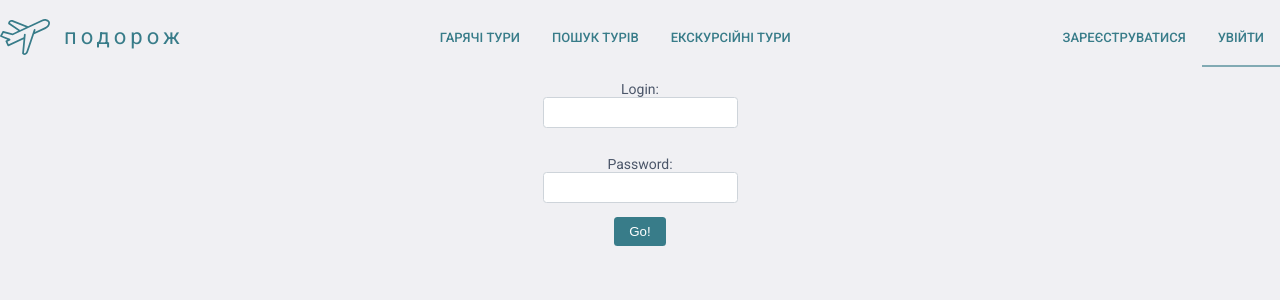
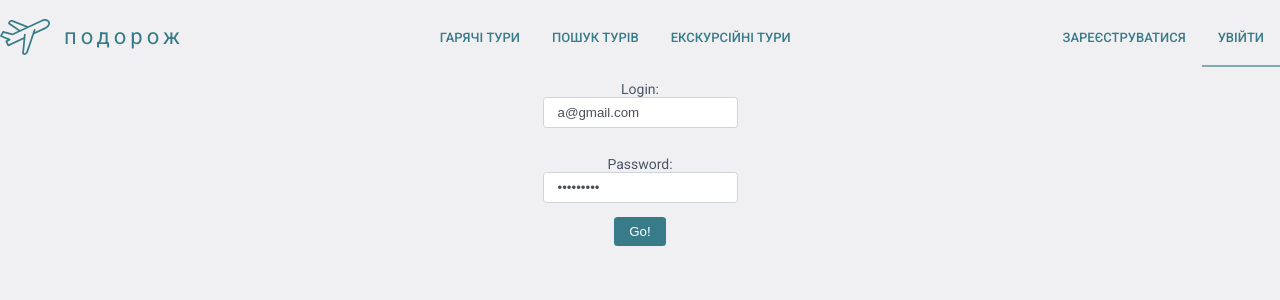
Before and after one commit to serejabogdan/tours-app, a React (Create React App) app: page /in in a window 1280 px wide. Shown: the top 300 px of the page. Built offline with nearby package versions, Linux system fonts and the light colour scheme.

Commit message:
added: local auth state and handleSubmit

```diff
--- a/src/components/auth/Signin/Signin.js
+++ b/src/components/auth/Signin/Signin.js
@@ -1,21 +1,43 @@
-import React from 'react';
+import React, {useState} from 'react';
 import './Signin.css';
 
+import {signin} from '../../../shared/utils/auth';
+import {useHistory} from 'react-router';
+
 function Signin() {
+  const [formData, setFormData] = useState({login: 'a@gmail.com', password: '123123123'});
+  const history = useHistory();
+
+  function handleSubmit(e) {
+    e.preventDefault();
+    signin(formData.login, formData.password);
+    history.push('/hot');
+  }
+
   return (
-    <div className='signin'>
+    <form className='signin' onSubmit={handleSubmit}>
       <label>
         <span>Login:</span>
-        <input className='input' type='text' value={''} onChange={(e) => console.log(e)} />
+        <input
+          className='input'
+          type='text'
+          value={formData.login}
+          onChange={(e) => setFormData((prevState) => ({...prevState, login: e.target.value}))}
+        />
       </label>
       <label>
         <span>Password:</span>
-        <input className='input' type='text' value={''} onChange={(e) => console.log(e)} />
+        <input
+          className='input'
+          type='password'
+          value={formData.password}
+          onChange={(e) => setFormData((prevState) => ({...prevState, password: e.target.value}))}
+        />
       </label>
       <button className='submit-btn btn' type='submit'>
         Go!
       </button>
-    </div>
+    </form>
   );
 }
 
--- a/src/components/auth/Signup/Signup.js
+++ b/src/components/auth/Signup/Signup.js
@@ -1,25 +1,52 @@
-import React from 'react';
+import React, {useState} from 'react';
 import './Signup.css';
 
+import {signup} from '../../../shared/utils/auth';
+import {useHistory} from 'react-router';
+
 function Signup() {
+  const [formData, setFormData] = useState({login: '', password: '', passwordConfirm: ''});
+  const history = useHistory();
+
+  function handleSubmit(e) {
+    e.preventDefault();
+    signup(formData.login, formData.password);
+    history.push('/hot');
+  }
+
   return (
-    <div className='signup'>
+    <form className='signup' onSubmit={handleSubmit}>
       <label>
         <span>Login:</span>
-        <input className='input' type='text' value={''} onChange={(e) => console.log(e)} />
+        <input
+          className='input'
+          type='text'
+          value={formData.login}
+          onChange={(e) => setFormData((prevState) => ({...prevState, login: e.target.value}))}
+        />
       </label>
       <label>
         <span>Password:</span>
-        <input className='input' type='text' value={''} onChange={(e) => console.log(e)} />
+        <input
+          className='input'
+          type='password'
+          value={formData.password}
+          onChange={(e) => setFormData((prevState) => ({...prevState, password: e.target.value}))}
+        />
       </label>
       <label>
-        <span>Conform password:</span>
-        <input className='input' type='text' value={''} onChange={(e) => console.log(e)} />
+        <span>Confirm password:</span>
+        <input
+          className='input'
+          type='password'
+          value={formData.passwordConfirm}
+          onChange={(e) => setFormData((prevState) => ({...prevState, passwordConfirm: e.target.value}))}
+        />
       </label>
       <button className='submit-btn btn' type='submit'>
         Go!
       </button>
-    </div>
+    </form>
   );
 }
 
```
